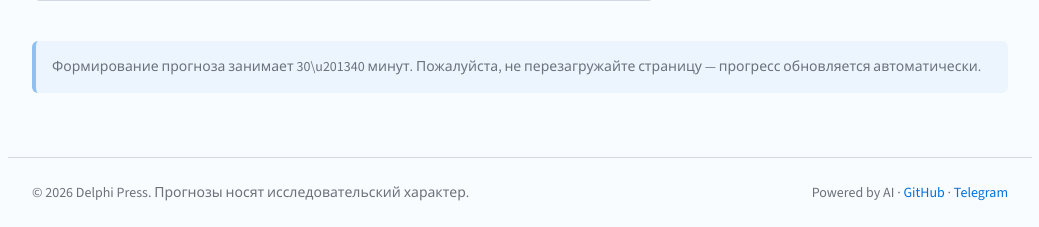
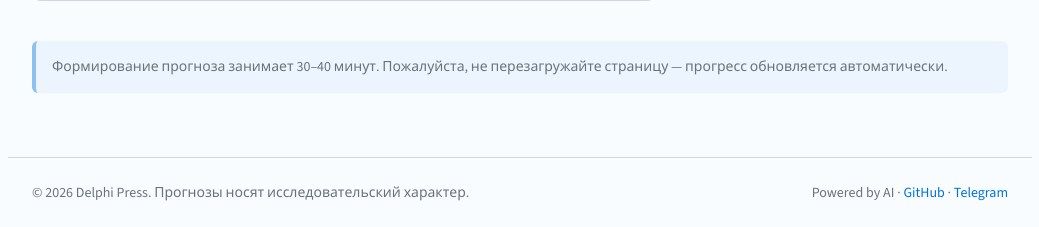
Before and after one commit to Antopkin/delphi-press, a FastAPI app: template src/web/templates/progress.html in a window 1280 px wide. Shown: the part 1142-1369 px from the top of the page, without its empty margins (120-1159 px from the left). Run offline with FastAPI, Linux system fonts and the light colour scheme; the template is opened without the code that fills it, so the values that code supplies are empty; style sheets or scripts are compiled from the project's sources; parts of the project's set-up code (start-up, migrations or seed data) failed here and were passed over.

Commit message:
fix: replace raw \u2013 escape with actual en-dash in progress.html
Co-Authored-By: Claude Opus 4.6 (1M context) <noreply@anthropic.com>

```diff
--- a/src/web/templates/progress.html
+++ b/src/web/templates/progress.html
@@ -145,7 +145,7 @@
 {# ===== INFO BANNER ===== #}
 <section class="pb-4">
     <div class="border-l-4 border-primary/40 bg-primary/5 rounded-md p-4">
-        <p class="text-text-muted text-sm">Формирование прогноза занимает 30\u201340 минут. Пожалуйста, не перезагружайте страницу — прогресс обновляется автоматически.</p>
+        <p class="text-text-muted text-sm">Формирование прогноза занимает 30–40 минут. Пожалуйста, не перезагружайте страницу — прогресс обновляется автоматически.</p>
     </div>
 </section>
 
```
